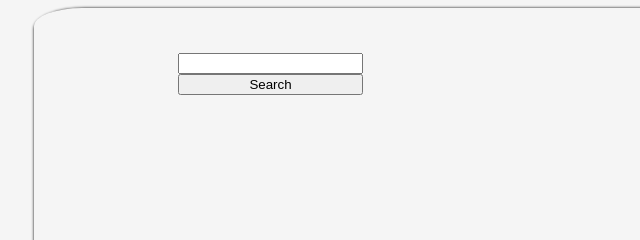
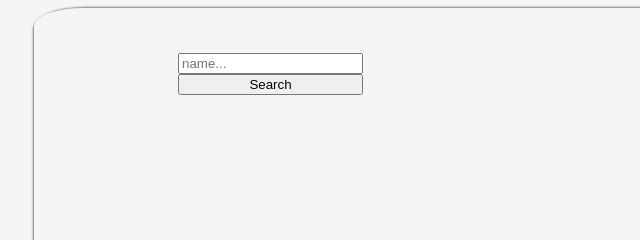
Before and after one commit to guru2711/-Nationalize-API, a plain HTML site: page index.html in a window 1280 px wide. Shown: the top 240 px of the page, 54-694 px from the left. Drawn offline with Linux system fonts and the light colour scheme.

Commit message:
"second update"

```diff
--- a/index.html
+++ b/index.html
@@ -10,7 +10,11 @@
   <body>
     <div>
       <header>
-        <input type="text" id="mytext" /><button class="btn">Search</button>
+        <input type="text" id="mytext" placeholder="name..." /><button
+          class="btn"
+        >
+          Search
+        </button>
       </header>
       <section>
         <p id="display"></p>
```
